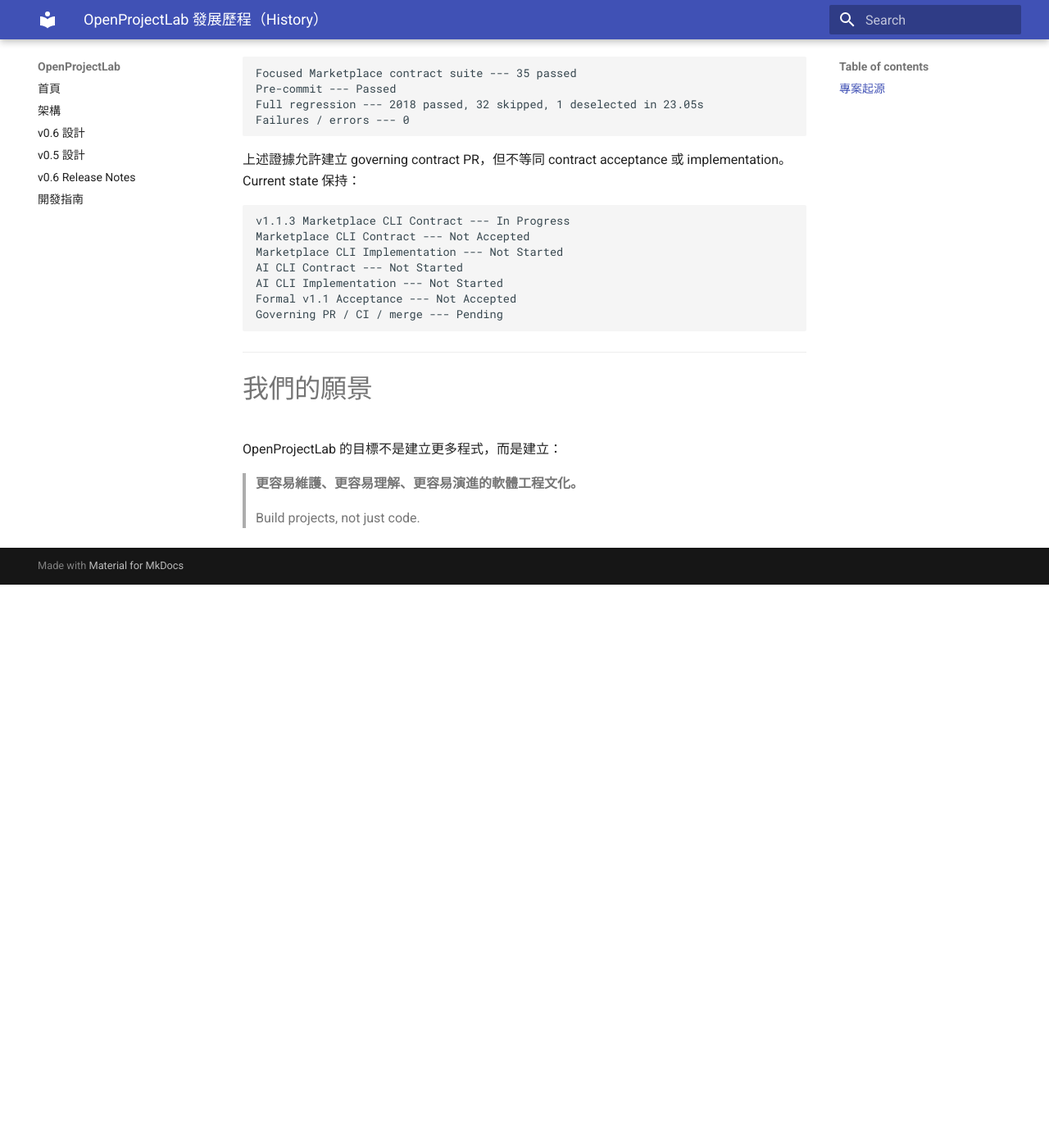
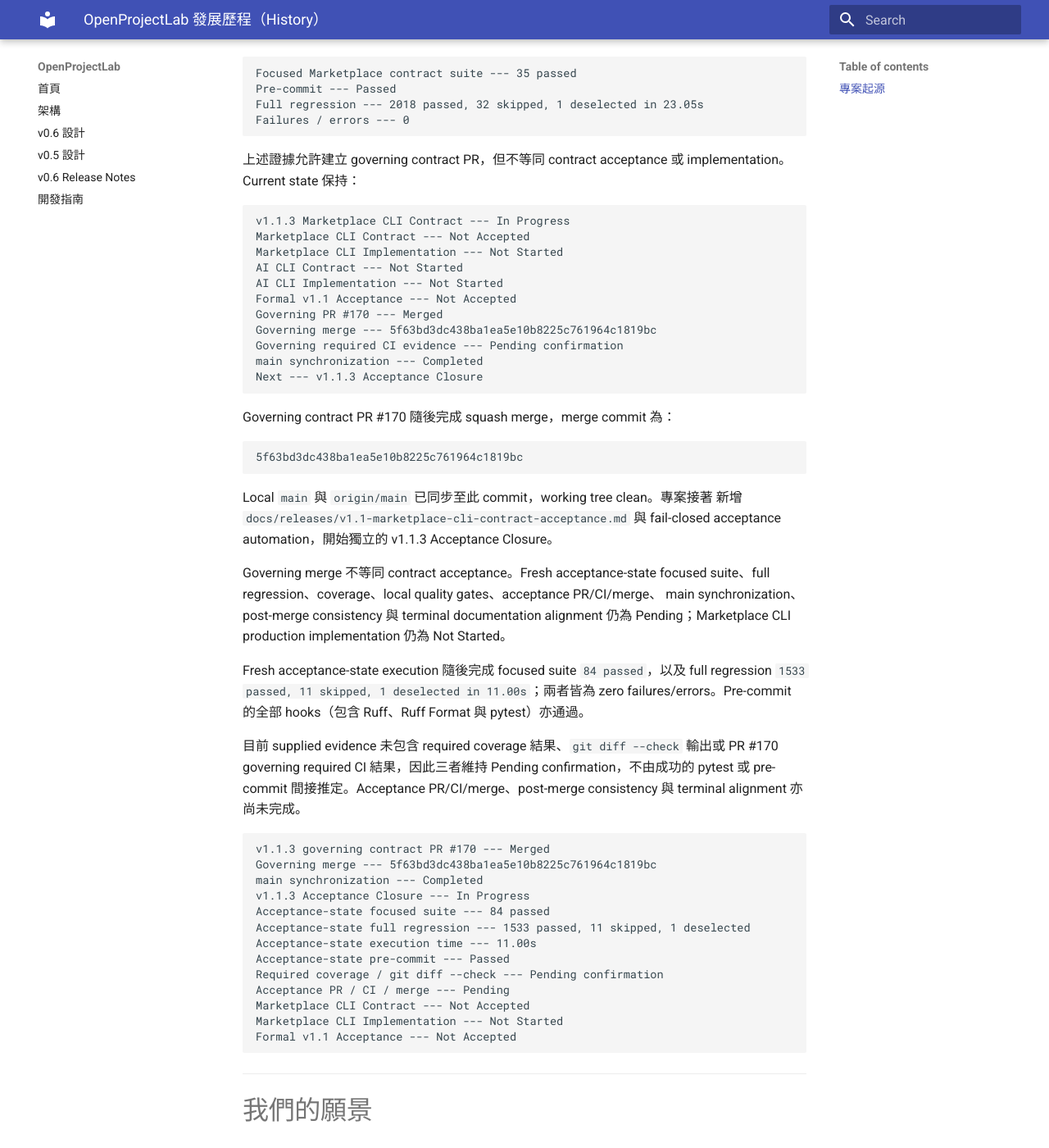
Before and after one commit to khwang1964/OpenProjectLab, an MkDocs documentation site: the page built from docs/HISTORY.md, in a window 1280 px wide and 1400 px high, scrolled down 40664 px. Shown: the whole window at 82% size. Built offline with MkDocs 1.6.1 and Material for MkDocs 9.7.7, drawn with Linux system fonts in a browser that asks for light colours; before the commit the page ends 41377 px from its top, so only the background shows below that.

Commit message:
docs: prepare v1.1 marketplace cli contract acceptance (#171)

````diff
--- a/docs/HISTORY.md
+++ b/docs/HISTORY.md
@@ -2081,7 +2081,53 @@
 AI CLI Contract --- Not Started
 AI CLI Implementation --- Not Started
 Formal v1.1 Acceptance --- Not Accepted
-Governing PR / CI / merge --- Pending
+Governing PR #170 --- Merged
+Governing merge --- 5f63bd3dc438ba1ea5e10b8225c761964c1819bc
+Governing required CI evidence --- Pending confirmation
+main synchronization --- Completed
+Next --- v1.1.3 Acceptance Closure
+```
+
+Governing contract PR #170 隨後完成 squash merge，merge commit 為：
+
+``` text
+5f63bd3dc438ba1ea5e10b8225c761964c1819bc
+```
+
+Local `main` 與 `origin/main` 已同步至此 commit，working tree clean。專案接著
+新增 `docs/releases/v1.1-marketplace-cli-contract-acceptance.md` 與
+fail-closed acceptance automation，開始獨立的 v1.1.3 Acceptance Closure。
+
+Governing merge 不等同 contract acceptance。Fresh acceptance-state focused
+suite、full regression、coverage、local quality gates、acceptance PR/CI/merge、
+main synchronization、post-merge consistency 與 terminal documentation
+alignment 仍為 Pending；Marketplace CLI production implementation 仍為 Not
+Started。
+
+Fresh acceptance-state execution 隨後完成 focused suite `84 passed`，以及
+full regression `1533 passed, 11 skipped, 1 deselected in 11.00s`；兩者皆為
+zero failures/errors。Pre-commit 的全部 hooks（包含 Ruff、Ruff Format 與
+pytest）亦通過。
+
+目前 supplied evidence 未包含 required coverage 結果、`git diff --check`
+輸出或 PR #170 governing required CI 結果，因此三者維持 Pending
+confirmation，不由成功的 pytest 或 pre-commit 間接推定。Acceptance
+PR/CI/merge、post-merge consistency 與 terminal alignment 亦尚未完成。
+
+``` text
+v1.1.3 governing contract PR #170 --- Merged
+Governing merge --- 5f63bd3dc438ba1ea5e10b8225c761964c1819bc
+main synchronization --- Completed
+v1.1.3 Acceptance Closure --- In Progress
+Acceptance-state focused suite --- 84 passed
+Acceptance-state full regression --- 1533 passed, 11 skipped, 1 deselected
+Acceptance-state execution time --- 11.00s
+Acceptance-state pre-commit --- Passed
+Required coverage / git diff --check --- Pending confirmation
+Acceptance PR / CI / merge --- Pending
+Marketplace CLI Contract --- Not Accepted
+Marketplace CLI Implementation --- Not Started
+Formal v1.1 Acceptance --- Not Accepted
 ```
 
 ------------------------------------------------------------------------
````
Also changed, not shown: CHANGELOG.md (+22 -0 lines), docs/releases/v1.1-marketplace-cli-contract-acceptance.md (added, +248 -0 lines), docs/releases/v1.1-marketplace-cli-contract.md (+11 -4 lines), docs/roadmap.md (+32 -2 lines), 2 other files.
